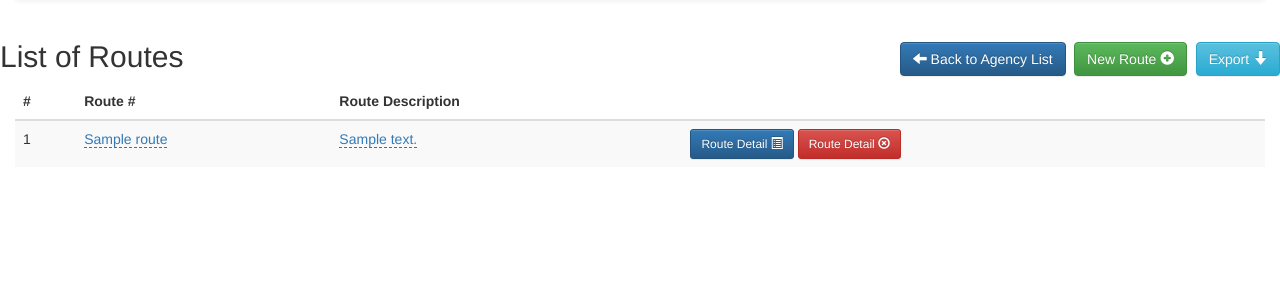
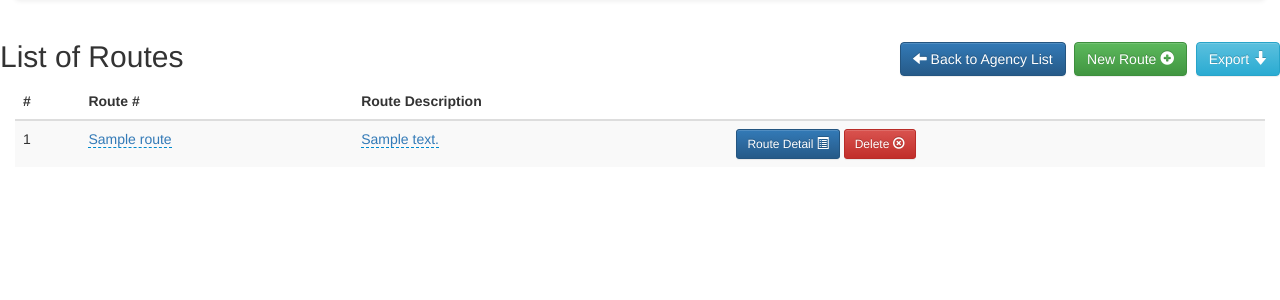
Before and after one commit to MundiCollins/gtfs-server, a Django app: template gtfsserver/myapp/templates/myapp/route-list.html in a window 1280 px wide. Shown: the part 52-352 px from the top of the page. Run offline with Django 3.2, Linux system fonts and the light colour scheme; the template is opened without the code that fills it: most values are stand-ins (such as "Sample title", 1, 10 or a date in 2020); parts of the project's set-up code (start-up, migrations or seed data) failed here and were passed over; some libraries are stand-ins or nearby versions.

Commit message:
fix typo on route detail -> delete

```diff
--- a/gtfsserver/myapp/templates/myapp/route-list.html
+++ b/gtfsserver/myapp/templates/myapp/route-list.html
@@ -48,7 +48,7 @@
                             <span class="glyphicon glyphicon-list-alt" aria-hidden="true"></span>
                         </a>
                         <a href="{% url 'delete_route_ajax'%}" data-pk="{{ route.id }}" data-desc="{{ route.desc }}"
-                           class="btn btn-danger btn-sm delete-stop">Route Detail
+                           class="btn btn-danger btn-sm delete-stop">Delete
                             <span class="glyphicon glyphicon-remove-circle" aria-hidden="true"></span>
                         </a>
                     </td>
```
